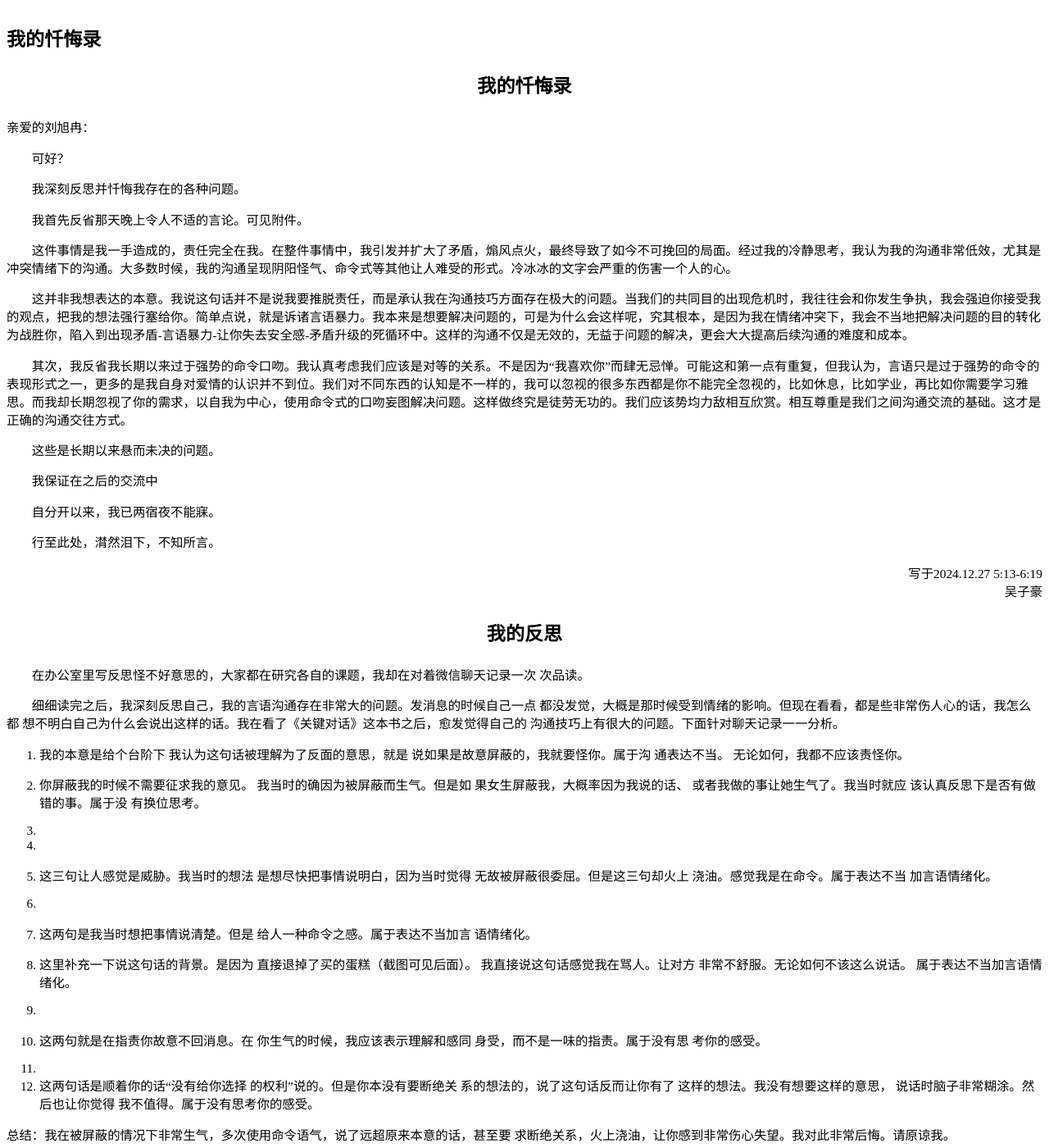
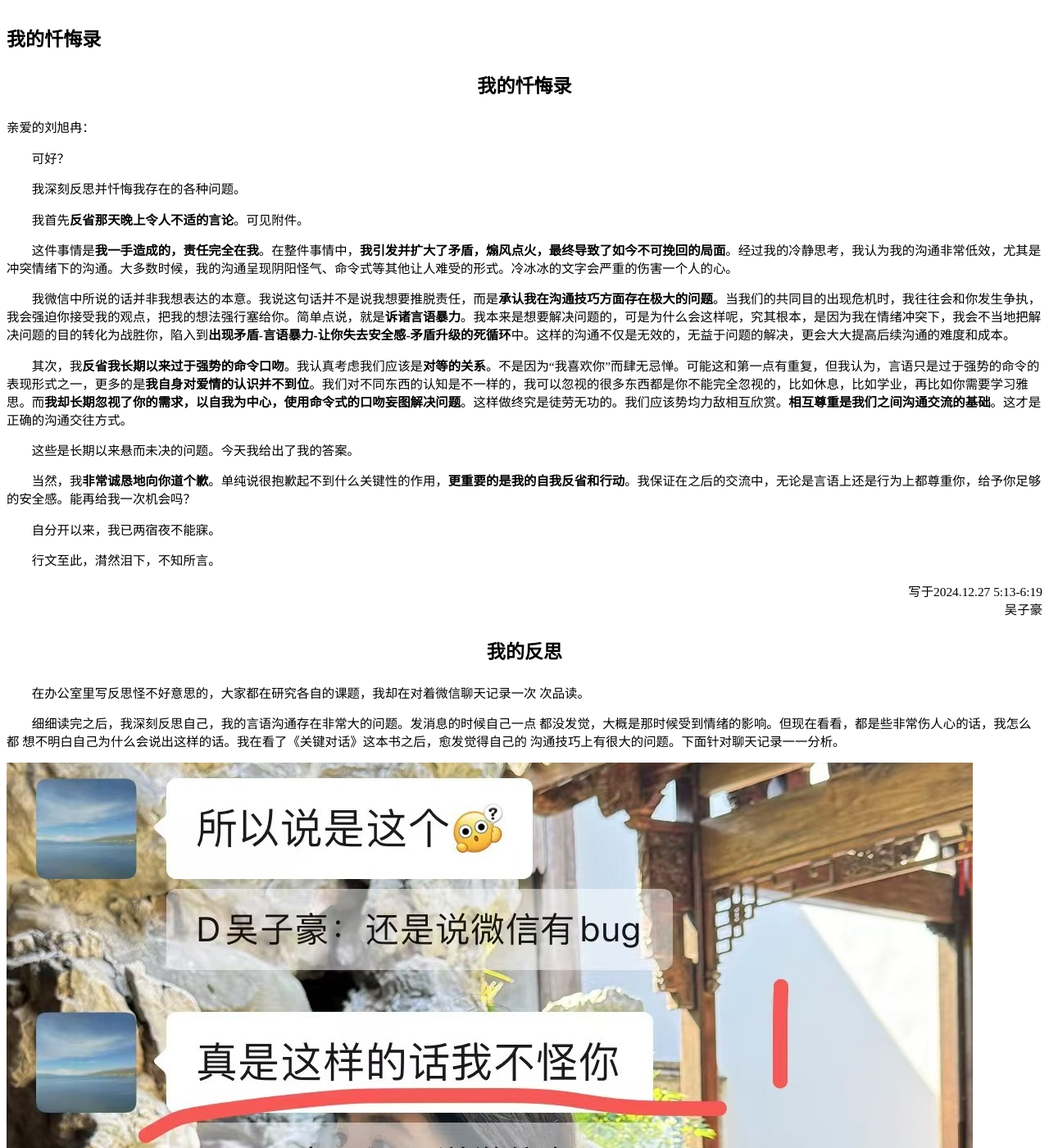
Before and after one commit to wuzihao051119/myGirl, an MkDocs documentation site: the page built from docs/index.md, in a window 1280 px wide and 1400 px high, scrolled down 13218 px. Shown: the whole window at 82% size. Built offline with MkDocs 1.6.1 and Material for MkDocs 9.7.7, drawn with Linux system fonts in a browser that asks for light colours; some of the changed text lies outside the part shown.

Commit message:
Second Commir

```diff
--- a/docs/index.md
+++ b/docs/index.md
@@ -17,21 +17,21 @@ nocomment: True
 
 &emsp;&emsp;我深刻反思并忏悔我存在的各种问题。
 
-&emsp;&emsp;我首先反省那天晚上令人不适的言论。可见附件。
+&emsp;&emsp;我首先**反省那天晚上令人不适的言论**。可见附件。
 
-&emsp;&emsp;这件事情是我一手造成的，责任完全在我。在整件事情中，我引发并扩大了矛盾，煽风点火，最终导致了如今不可挽回的局面。经过我的冷静思考，我认为我的沟通非常低效，尤其是冲突情绪下的沟通。大多数时候，我的沟通呈现阴阳怪气、命令式等其他让人难受的形式。冷冰冰的文字会严重的伤害一个人的心。
+&emsp;&emsp;这件事情是**我一手造成的，责任完全在我**。在整件事情中，**我引发并扩大了矛盾，煽风点火，最终导致了如今不可挽回的局面**。经过我的冷静思考，我认为我的沟通非常低效，尤其是冲突情绪下的沟通。大多数时候，我的沟通呈现阴阳怪气、命令式等其他让人难受的形式。冷冰冰的文字会严重的伤害一个人的心。
 
-&emsp;&emsp;这并非我想表达的本意。我说这句话并不是说我要推脱责任，而是承认我在沟通技巧方面存在极大的问题。当我们的共同目的出现危机时，我往往会和你发生争执，我会强迫你接受我的观点，把我的想法强行塞给你。简单点说，就是诉诸言语暴力。我本来是想要解决问题的，可是为什么会这样呢，究其根本，是因为我在情绪冲突下，我会不当地把解决问题的目的转化为战胜你，陷入到出现矛盾-言语暴力-让你失去安全感-矛盾升级的死循环中。这样的沟通不仅是无效的，无益于问题的解决，更会大大提高后续沟通的难度和成本。
+&emsp;&emsp;我微信中所说的话并非我想表达的本意。我说这句话并不是说我想要推脱责任，而是**承认我在沟通技巧方面存在极大的问题**。当我们的共同目的出现危机时，我往往会和你发生争执，我会强迫你接受我的观点，把我的想法强行塞给你。简单点说，就是**诉诸言语暴力**。我本来是想要解决问题的，可是为什么会这样呢，究其根本，是因为我在情绪冲突下，我会不当地把解决问题的目的转化为战胜你，陷入到**出现矛盾-言语暴力-让你失去安全感-矛盾升级的死循环**中。这样的沟通不仅是无效的，无益于问题的解决，更会大大提高后续沟通的难度和成本。
 
-&emsp;&emsp;其次，我反省我长期以来过于强势的命令口吻。我认真考虑我们应该是对等的关系。不是因为“我喜欢你”而肆无忌惮。可能这和第一点有重复，但我认为，言语只是过于强势的命令的表现形式之一，更多的是我自身对爱情的认识并不到位。我们对不同东西的认知是不一样的，我可以忽视的很多东西都是你不能完全忽视的，比如休息，比如学业，再比如你需要学习雅思。而我却长期忽视了你的需求，以自我为中心，使用命令式的口吻妄图解决问题。这样做终究是徒劳无功的。我们应该势均力敌相互欣赏。相互尊重是我们之间沟通交流的基础。这才是正确的沟通交往方式。
+&emsp;&emsp;其次，我**反省我长期以来过于强势的命令口吻**。我认真考虑我们应该是**对等的关系**。不是因为“我喜欢你”而肆无忌惮。可能这和第一点有重复，但我认为，言语只是过于强势的命令的表现形式之一，更多的是**我自身对爱情的认识并不到位**。我们对不同东西的认知是不一样的，我可以忽视的很多东西都是你不能完全忽视的，比如休息，比如学业，再比如你需要学习雅思。而**我却长期忽视了你的需求，以自我为中心，使用命令式的口吻妄图解决问题**。这样做终究是徒劳无功的。我们应该势均力敌相互欣赏。**相互尊重是我们之间沟通交流的基础**。这才是正确的沟通交往方式。
 
-&emsp;&emsp;这些是长期以来悬而未决的问题。
+&emsp;&emsp;这些是长期以来悬而未决的问题。今天我给出了我的答案。
 
-&emsp;&emsp;我保证在之后的交流中
+&emsp;&emsp;当然，我**非常诚恳地向你道个歉**。单纯说很抱歉起不到什么关键性的作用，**更重要的是我的自我反省和行动**。我保证在之后的交流中，无论是言语上还是行为上都尊重你，给予你足够的安全感。能再给我一次机会吗？
 
 &emsp;&emsp;自分开以来，我已两宿夜不能寐。
 
-&emsp;&emsp;行至此处，潸然泪下，不知所言。
+&emsp;&emsp;行文至此，潸然泪下，不知所言。
 
 <div style="text-align: right;">写于2024.12.27 5:13-6:19</div>
 
@@ -51,12 +51,14 @@ nocomment: True
 想不明白自己为什么会说出这样的话。我在看了《关键对话》这本书之后，愈发觉得自己的
 沟通技巧上有很大的问题。下面针对聊天记录一一分析。
 
+![](images/1.jpg)
 1.  我的本意是给个台阶下
 我认为这句话被理解为了反面的意思，就是
 说如果是故意屏蔽的，我就要怪你。属于沟
 通表达不当。
 无论如何，我都不应该责怪你。
 
+![](images/2.jpg)
 2.  你屏蔽我的时候不需要征求我的意见。
 我当时的确因为被屏蔽而生气。但是如
 果女生屏蔽我，大概率因为我说的话、
@@ -64,6 +66,7 @@ nocomment: True
 该认真反思下是否有做错的事。属于没
 有换位思考。
 
+![](images/3-5.jpg)
 3.
 4.
 5. 这三句让人感觉是威胁。我当时的想法
@@ -72,23 +75,27 @@ nocomment: True
 浇油。感觉我是在命令。属于表达不当
 加言语情绪化。
 
+![](images/6-7.jpg)
 6.
 7. 这两句是我当时想把事情说清楚。但是
 给人一种命令之感。属于表达不当加言
 语情绪化。
 
+![](images/8.jpg)
 8. 这里补充一下说这句话的背景。是因为
 直接退掉了买的蛋糕（截图可见后面）。
 我直接说这句话感觉我在骂人。让对方
 非常不舒服。无论如何不该这么说话。
 属于表达不当加言语情绪化。
 
+![](images/9-10.jpg)
 9.
 10. 这两句就是在指责你故意不回消息。在
 你生气的时候，我应该表示理解和感同
 身受，而不是一味的指责。属于没有思
 考你的感受。
 
+![](images/11-12.jpg)
 11.
 12. 这两句话是顺着你的话“没有给你选择
 的权利”说的。但是你本没有要断绝关
@@ -100,7 +107,11 @@ nocomment: True
 总结：我在被屏蔽的情况下非常生气，多次使用命令语气，说了远超原来本意的话，甚至要
 求断绝关系，火上浇油，让你感到非常伤心失望。我对此非常后悔。请原谅我。
 
-![](images/1.jpg)
-![](images/2.jpg)
-![](images/3.jpg)
-![](images/4.jpg)
+<div class="card file-block" markdown="1">
+<div class="file-icon"><img src="https://zjuacee.blob.core.windows.net/zju-acee/pdf.svg" style="height: 3em;"></div>
+<div class="file-body">
+<div class="file-title">《关键对话》读书笔记</div>
+<div class="file-meta">291 KB</div>
+</div>
+<a class="down-button" target="_blank" href="files/关键对话如何高效能沟通.pdf" markdown="1">:fontawesome-solid-download: 下载</a>
+</div>
```
Also changed, not shown: docs/images/1.jpg, docs/images/11-12.jpg (added), docs/images/2.jpg, docs/images/3-5.jpg (added), docs/images/3.jpg (deleted), docs/images/4.jpg (deleted), docs/images/6-7.jpg (added), docs/images/8.jpg (added), docs/images/9-10.jpg (added), 1 other file.
